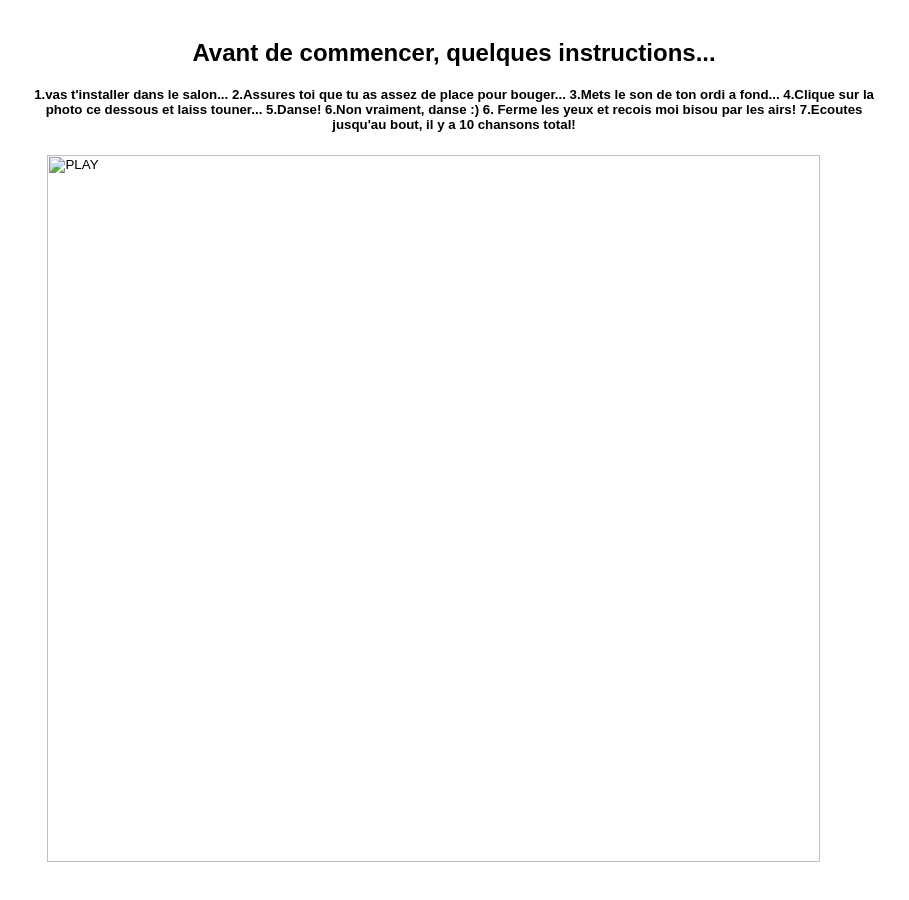
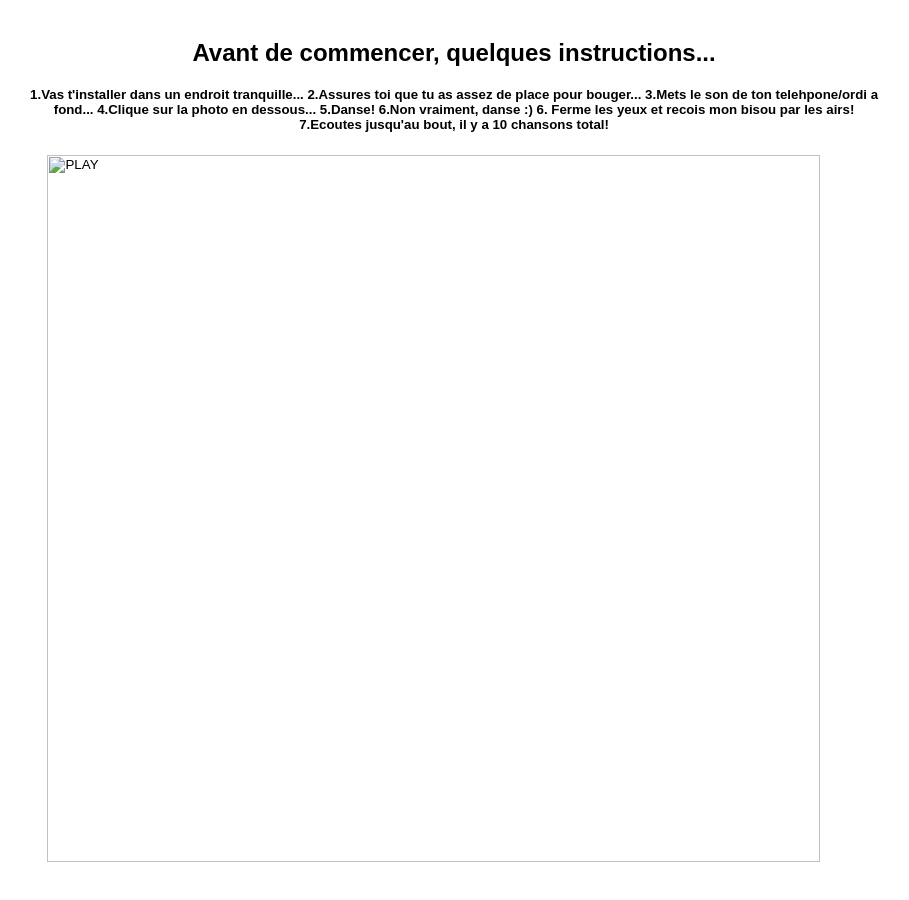
Before and after one commit to HDesodt/mimoune, a plain HTML site: page index.html in a window 1280 px wide. Shown: the whole page, without its empty margins (109-1018 px from the left). Drawn offline with Linux system fonts and the light colour scheme.

Commit message:
Update index.html

```diff
--- a/index.html
+++ b/index.html
@@ -8,7 +8,7 @@
 
             <div class="container">
                 <h2>Avant de commencer, quelques instructions...</h2>
-                <h5>1.vas t'installer dans le salon... 2.Assures toi que tu as assez de place pour bouger... 3.Mets le son de ton ordi a fond... 4.Clique sur la photo ce dessous et laiss touner... 5.Danse! 6.Non vraiment, danse :) 6. Ferme les yeux et recois moi bisou par les airs! 7.Ecoutes jusqu'au bout, il y a 10 chansons total!</h5>
+                <h5>1.Vas t'installer dans un endroit tranquille... 2.Assures toi que tu as assez de place pour bouger... 3.Mets le son de ton telehpone/ordi a fond... 4.Clique sur la photo en dessous... 5.Danse! 6.Non vraiment, danse :) 6. Ferme les yeux et recois mon bisou par les airs! 7.Ecoutes jusqu'au bout, il y a 10 chansons total!</h5>
 
 
 <div>
```
